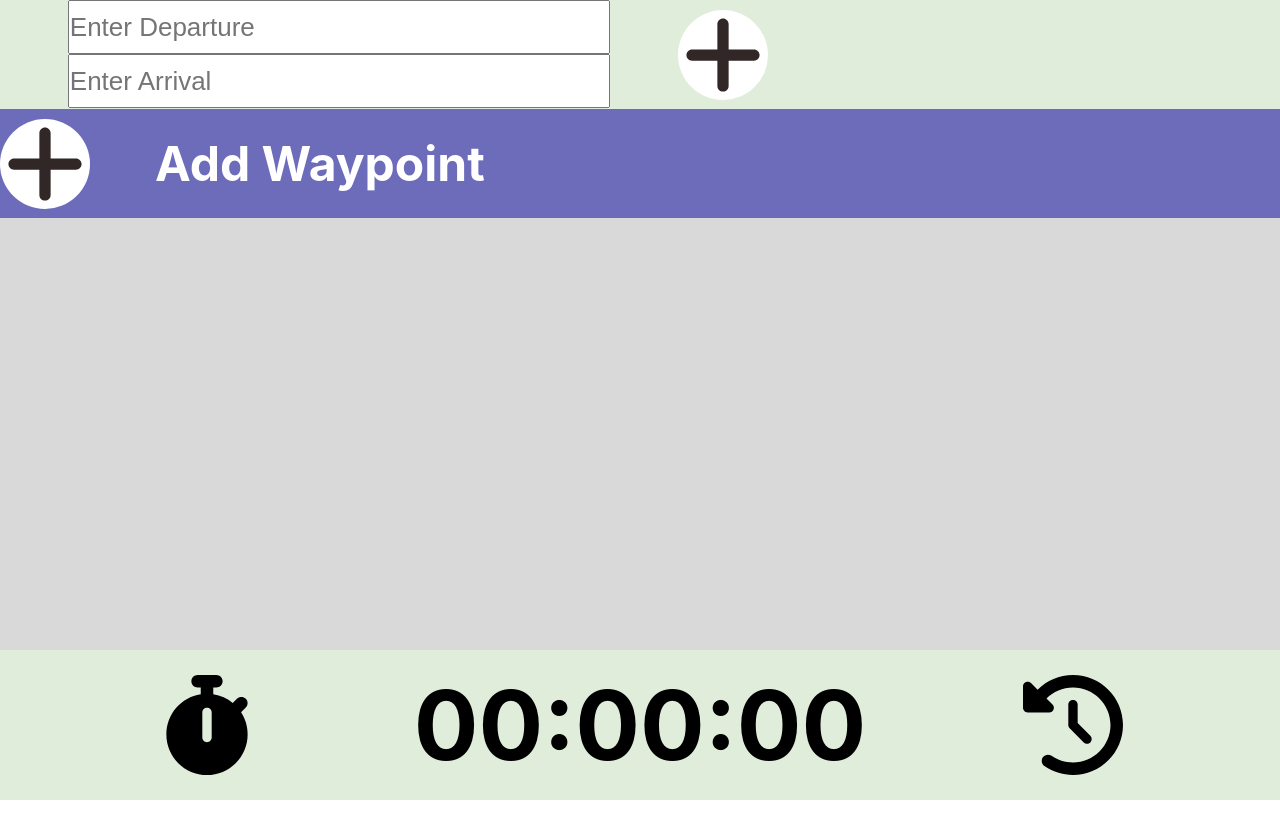
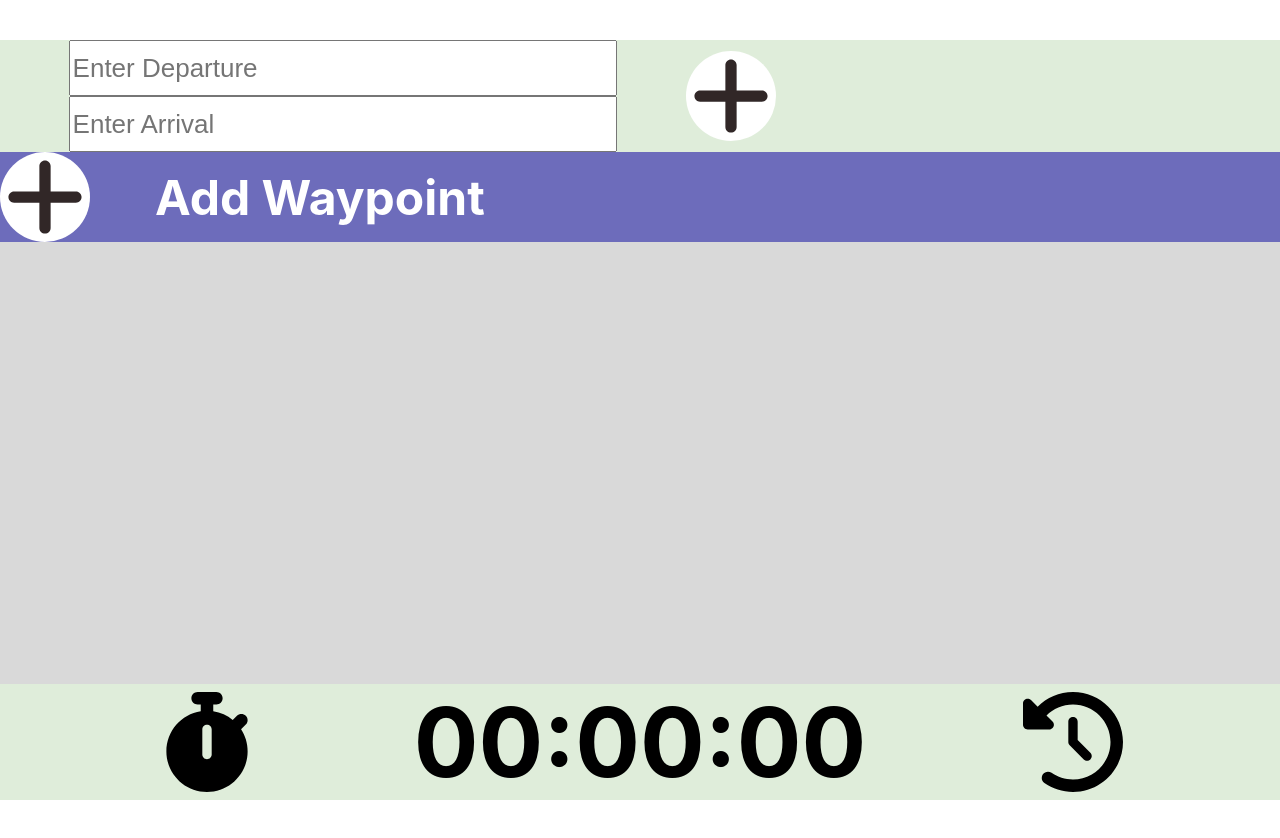
Before and after one commit to shaawwn/flight-planner, a React (Create React App) app: page / in a window 1280 px wide. Before the commit the page ends 800 px from the top, so only its background shows below. Built offline with nearby package versions, Linux system fonts and the light colour scheme.

Commit message:
removed confirm from waypoint selection and some small changes to css

```diff
--- a/src/components/Waypoint.js
+++ b/src/components/Waypoint.js
@@ -4,7 +4,7 @@ import {faLocationDot, faCheck} from '@fortawesome/free-solid-svg-icons'
 
 function Waypoint({waypoint}) {
 
-    const [status, setStatue] = useState(waypoint.status)
+    const [status, setStatus] = useState(waypoint.status)
     const [style, setStyle] = useState({'backgroundColor': '#dfedda'})
     const [icon, setIcon] = useState(faLocationDot)
 
@@ -12,13 +12,20 @@ function Waypoint({waypoint}) {
         // TODO
     }
     function handleClick(e) {
-        if(waypoint.status === 'pending') {
-            if(window.confirm("Mark waypoint as complete?")) {
-                console.log("Marking waypoint as complete", e.target.parentNode.parentNode)
-                setStyle({'background-color': '#74D154'})
-                setIcon(faCheck)
-                // change the icon and styling to reflect a completed waypoint (green, checkmark)
-            }
+        if(status === 'pending') {
+            setStyle({'backgroundColor': '#74d154'})
+            setIcon(faCheck)
+            setStatus('complete')
+            // if(window.confirm("Mark waypoint as complete?")) {
+            //     console.log("Marking waypoint as complete", e.target.parentNode.parentNode)
+            //     setStyle({'background-color': '#74D154'})
+            //     setIcon(faCheck)
+            //     // change the icon and styling to reflect a completed waypoint (green, checkmark)
+            // }
+        } else if(status === 'complete') {
+            setStyle({'backgroundColor': '#dfedda'})
+            setIcon(faLocationDot)
+            setStatus('pending')
         }
     }
     return(
--- a/src/styles/style.css
+++ b/src/styles/style.css
@@ -1,6 +1,8 @@
 * {
     margin: 0px;
-    padding: 0px;
+    /* padding: 0px; */
+    -webkit-box-sizing: border-box;
+    -moz-box-sizing: border-box;
     box-sizing: border-box;
     /* color: #e9edf7; */
   }
@@ -14,8 +16,12 @@
     --font-contrast: white;
 }
 
+
 body, html {
+
     height: 100%;
+    /* height: --webkit-fill-available; */
+    /* max-width: 100%; */
 }
 
 body {
@@ -32,13 +38,16 @@ body {
     background-color: var(--background-main);
     display: flex;
     flex-direction: column;
-    height: 100vh;
+    height: 95vh;
+    margin-top:5vh;
     /* background-color: red; */
 }
 
 .header, .timer, .waypoint {
     background-color: var(--waypoint-main);
 }
+
+
 .btn {
     border-radius: 50px;
     background-color: white;
@@ -84,20 +93,17 @@ body {
 
 .waypoint {
     background-color: var(--waypoint-main);
-    width: 100%;
+    max-width: 100%;
     height: 150px;
     text-align: center;
-    /* border-bottom: 2px solid red; */
+    background-color: red;
     display: flex;
-    /* justify-content: space-between; */
+    /* overflow: hidden; */
 }
 
 .waypoint-content {
     display: flex;
-    /* justify-content: space-between; */
     gap: 30px;
-    /* background-color: red; */
-    /* background-color: green; */
     width: 73%;
 }
 
@@ -125,7 +131,6 @@ body {
 
 .waypoint-add {
     background-color: var(--waypoint-add);
-    /* background-color: red; */
     color: white;
     justify-content: flex-start;
 }
@@ -149,6 +154,7 @@ body {
     display: flex;
     flex-direction: column;
     color: var(--font-main);
+    z-index: 10;
 }
 
 .waypoint-add-menu-row {
@@ -179,7 +185,7 @@ body {
 /* Timer */
 
 .timer {
-    position: fixed;
+    /* position: fixed; */
     bottom: 0px;
     width: 100%;
     height: 150px;
```
